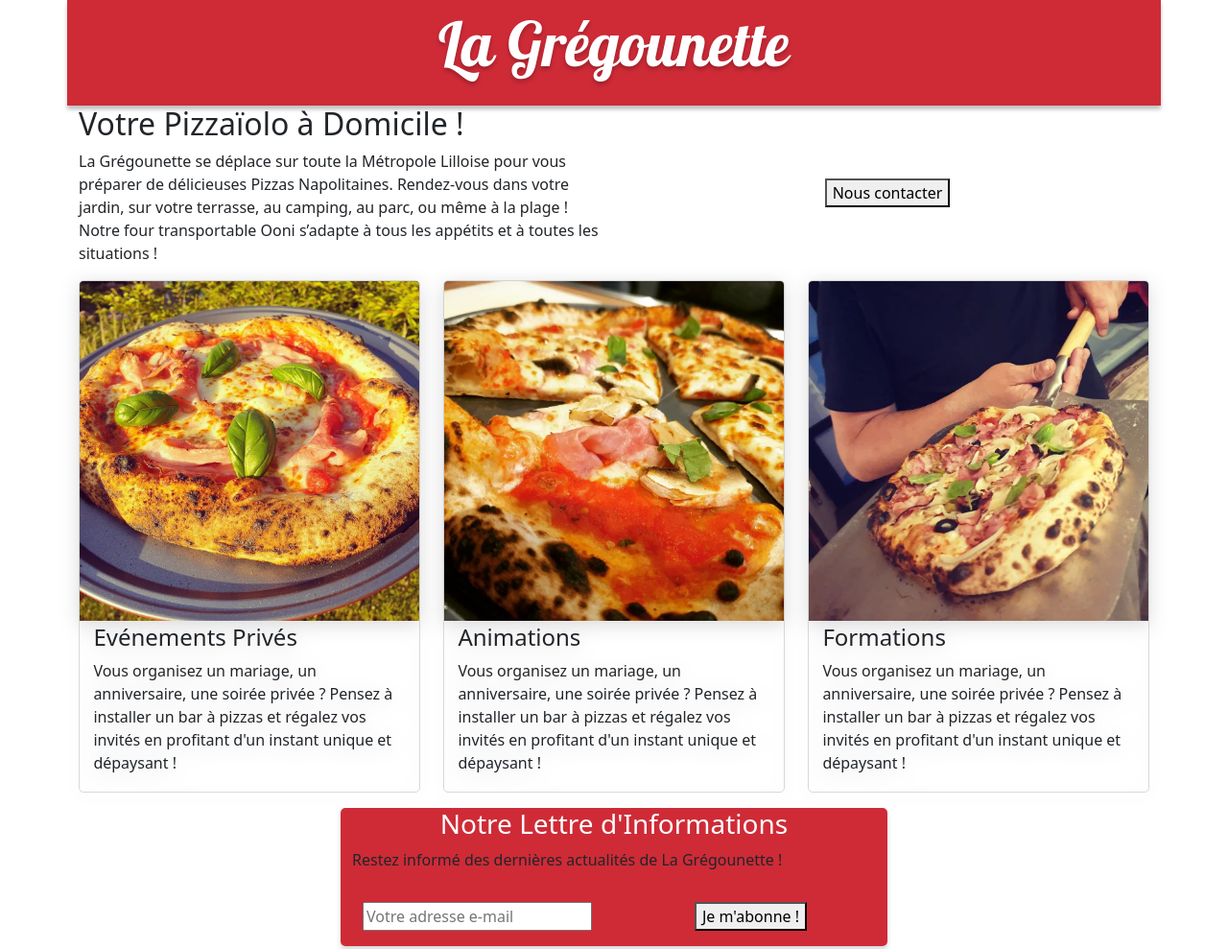
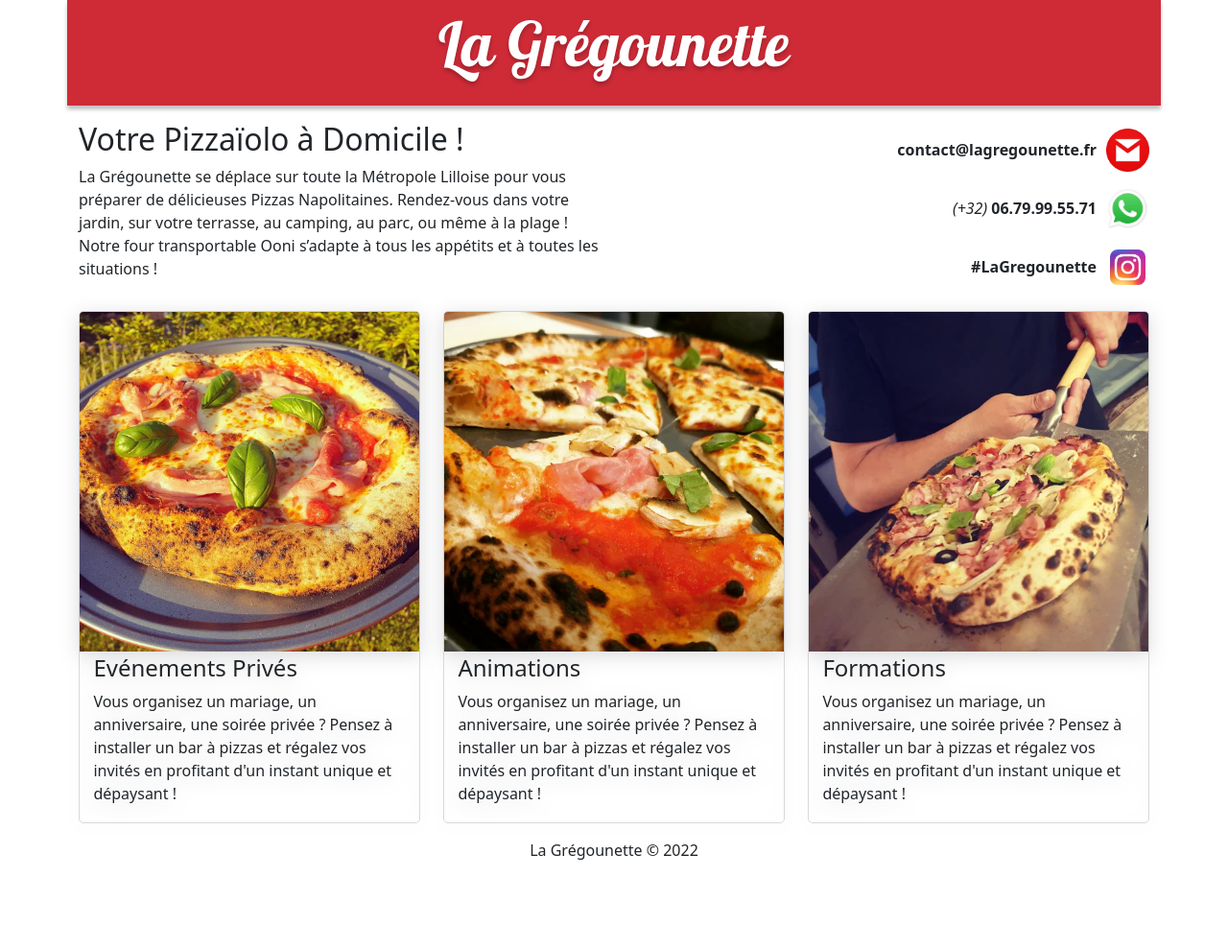
Before and after one commit to gedeho/lagregounette, a website: page public/index.html in a window 1280 px wide. Shown: the top 989 px of the page at 96% size. After the commit the page ends 914 px from the top, so only its background shows below. Drawn offline with nearby package versions, Linux system fonts and the light colour scheme.

Commit message:
Bloc contact + favicon

```diff
--- a/public/css/styles.css
+++ b/public/css/styles.css
@@ -28,8 +28,26 @@
     display: flex;
     flex-direction: column;
     flex-wrap: nowrap;
-    justify-content: center;
+    justify-content: space-around;
+    align-items: flex-start;
+    align-content: flex-start;
+}
+
+.contact-method{
+    display: flex;
+    flex-direction: row;
+    align-content: center;
     align-items: center;
+    justify-content: flex-start;
+    gap: 10px;
+}
+
+.contact-method .insta{
+    padding: 4px;
+}
+
+.btn-contact img{
+    width: 45px;
 }
 
 .bloc-cartes .carte{
@@ -45,8 +63,8 @@
 
 .bloc-nl{
     box-shadow: 0px 4px 5px rgba(0, 0, 0, 0.15);
-border-radius: 5px;
-background: #CE2B37;
+    border-radius: 5px;
+    background: #CE2B37;
 }
 
 .bloc-nl h3{
@@ -74,4 +92,24 @@ background: #CE2B37;
     .top h1 {
         font-size: 4rem;
     }
+    .contact-method{
+        /* display: flex;
+
+        align-content: center;
+        align-items: center;
+
+        gap: 10px; */
+        flex-direction: row-reverse;
+        justify-content: flex-start;
+    }
+
+    .btn-contact{
+        /* display: flex;
+        flex-direction: column;
+        flex-wrap: nowrap;
+        justify-content: space-around; */
+        align-items: flex-end;
+        align-content: flex-end;
+    }
+
 }
--- a/public/index.html
+++ b/public/index.html
@@ -8,7 +8,13 @@
     <!-- Bootstrap CSS -->
     <link href="https://cdn.jsdelivr.net/npm/bootstrap@5.0.2/dist/css/bootstrap.min.css" rel="stylesheet" integrity="sha384-EVSTQN3/azprG1Anm3QDgpJLIm9Nao0Yz1ztcQTwFspd3yD65VohhpuuCOmLASjC" crossorigin="anonymous">
     <link rel="stylesheet" href="css/styles.css">
-    <style ></style>
+    <link rel="apple-touch-icon" sizes="180x180" href="/apple-touch-icon.png">
+    <link rel="icon" type="image/png" sizes="32x32" href="/favicon-32x32.png">
+    <link rel="icon" type="image/png" sizes="16x16" href="/favicon-16x16.png">
+    <link rel="manifest" href="/site.webmanifest">
+    <link rel="mask-icon" href="/safari-pinned-tab.svg" color="#5bbad5">
+    <meta name="msapplication-TileColor" content="#da532c">
+    <meta name="theme-color" content="#ffffff">
     <title>La Grégounette - Fabrication de Pizzas à Domicile</title>
   </head>
   <body>
@@ -19,17 +25,28 @@
       </div>
 
     </div>
-    <div class="row entete">
-      <div class="col">
+    <div class="row entete my-3">
+      <div class="col-12 col-md-6">
         <h2>Votre Pizzaïolo à Domicile !</h2>
         <p>La Grégounette se déplace sur toute la Métropole Lilloise pour vous préparer de délicieuses Pizzas Napolitaines.
           Rendez-vous dans votre jardin, sur votre terrasse, au camping, au parc, ou même à la plage ! Notre four transportable Ooni s’adapte à tous les appétits et à toutes les situations !</p>
       </div>
-      <div class="col btn-contact">
-        <button>Nous contacter</button>
+      <div class="col-12 col-md-6 btn-contact">
+        <div class="contact-method">
+          <img src="img/email.png" alt="email" width="75px" />
+          <span><strong>contact@lagregounette.fr</strong></span>
+        </div>
+        <div class="contact-method">
+          <img src="img/whatsapp.jpg" alt="whatsapp" width="75px" />
+          <span><em>(+32)</em><strong> 06.79.99.55.71</strong></span>
+        </div>
+        <div class="contact-method">
+          <img src="img/insta.jpg" alt="Instagram" width="75px" class="insta"/>
+          <span><strong>#LaGregounette</strong></span>
+        </div>
       </div>
+    </div>
 
-    </div>
     <div class="row row-cols-1 body">
       <div class="col bloc-cartes">
         <div class="row justify-content-center">
@@ -65,6 +82,7 @@
           </div>
         </div>
       </div>
+<!--
       <div class="col bloc-newsletter mb-3">
         <div class="row justify-content-center">
           <div class="col-12 col-md-6 bloc-nl">
@@ -81,6 +99,7 @@
           </div>
         </div>
       </div>
+-->
     </div>
 
     <div class="row footer">
```
Also changed, not shown: public/browserconfig.xml (added, +9 -0 lines), img/pizzas/favicon.jpg (added), public/android-chrome-192x192.png (added), public/android-chrome-512x512.png (added), public/apple-touch-icon.png (added), public/favicon-16x16.png (added), public/favicon-32x32.png (added), public/favicon.ico (added), public/img/email.png (added), public/img/insta.jpg (added), public/img/whatsapp.jpg (added), public/mstile-150x150.png (added), public/safari-pinned-tab.svg (added), public/site.webmanifest (added).
